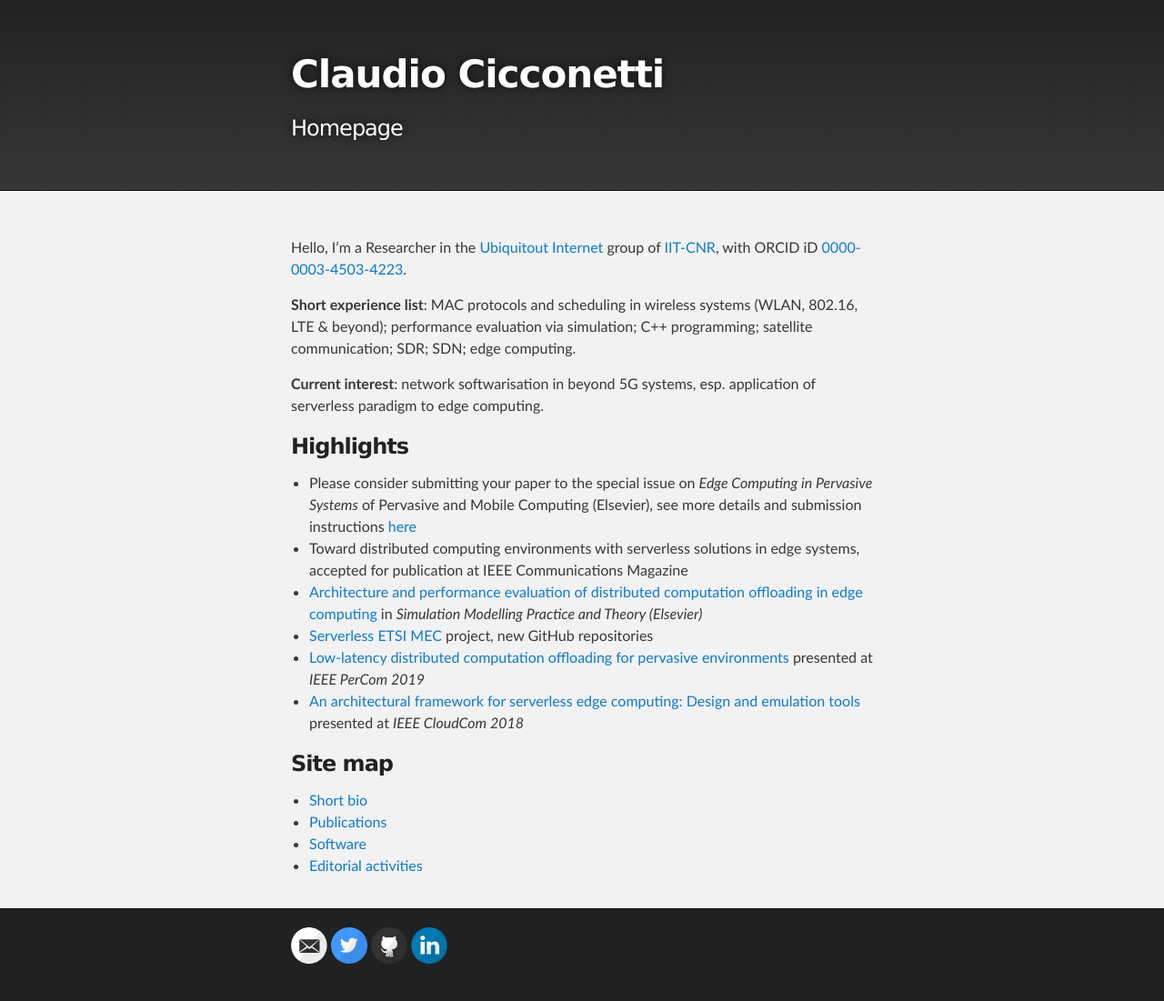
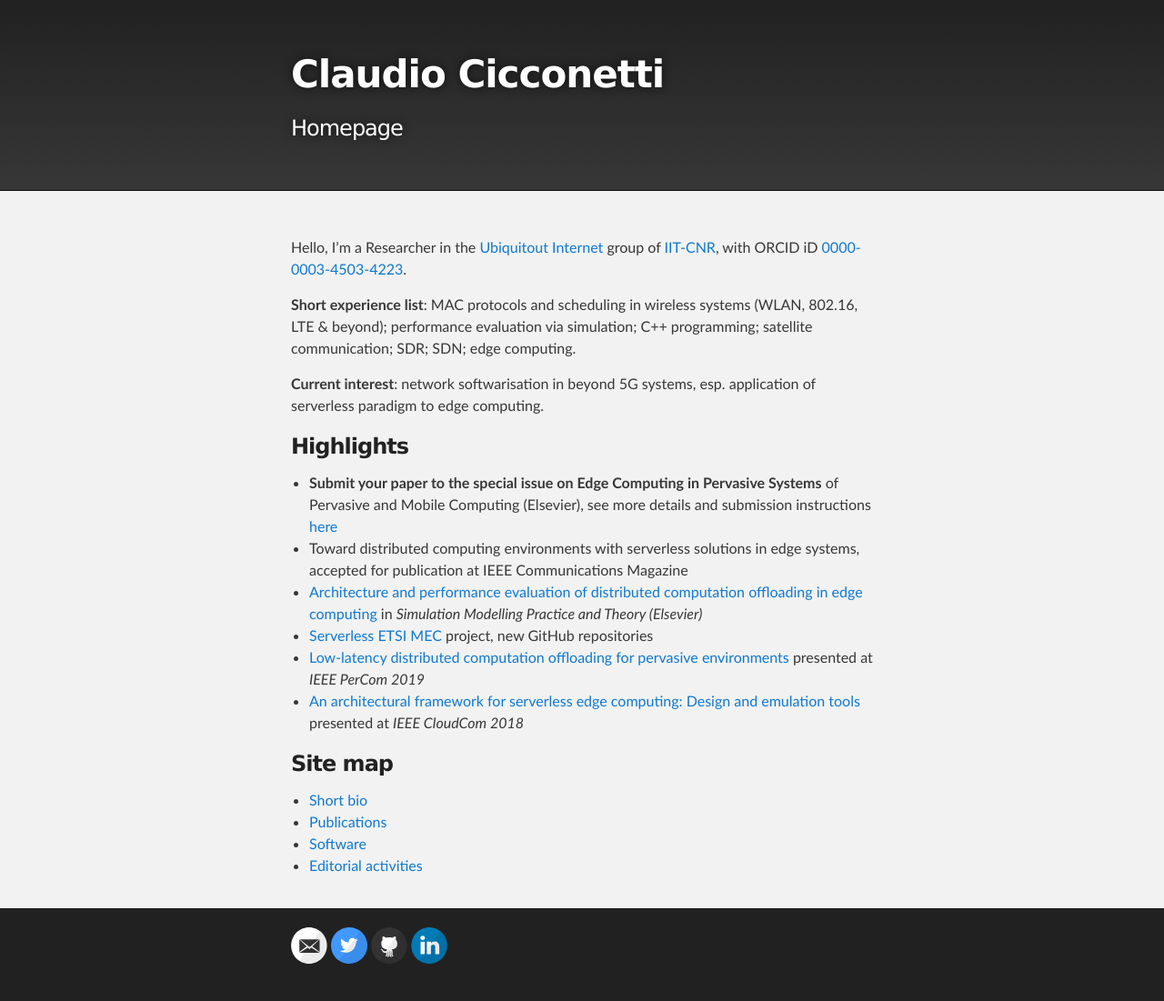
Before and after one commit to ccicconetti/ccicconetti.github.io, a Jekyll site: the page built from index.md, in a window 1280 px wide. Shown: the whole page at 91% size. Built offline with Jekyll 4.4.1, drawn with Linux system fonts in a browser that asks for light colours.

Commit message:
Minor change to main page regarding SI PMC

```diff
--- a/index.md
+++ b/index.md
@@ -11,7 +11,7 @@ Hello, I'm a Researcher in the [Ubiquitout Internet](http://cnd.iit.cnr.it/) gro
 
 ### Highlights
 
-- Please consider submitting your paper to the special issue on _Edge Computing in Pervasive Systems_ of Pervasive and Mobile Computing (Elsevier), see more details and submission instructions [here](https://www.journals.elsevier.com/pervasive-and-mobile-computing/call-for-papers/special-issue-on-edge-computing-in-pervasive-systems)
+- **Submit your paper to the special issue on Edge Computing in Pervasive Systems** of Pervasive and Mobile Computing (Elsevier), see more details and submission instructions [here](https://www.journals.elsevier.com/pervasive-and-mobile-computing/call-for-papers/special-issue-on-edge-computing-in-pervasive-systems)
 - Toward distributed computing environments with serverless solutions in edge systems, accepted for publication at IEEE Communications Magazine
 - [Architecture and performance evaluation of distributed computation offloading in edge computing](simpat.md) in _Simulation Modelling Practice and Theory (Elsevier)_
 - [Serverless ETSI MEC](etsimec.md) project, new GitHub repositories
```
